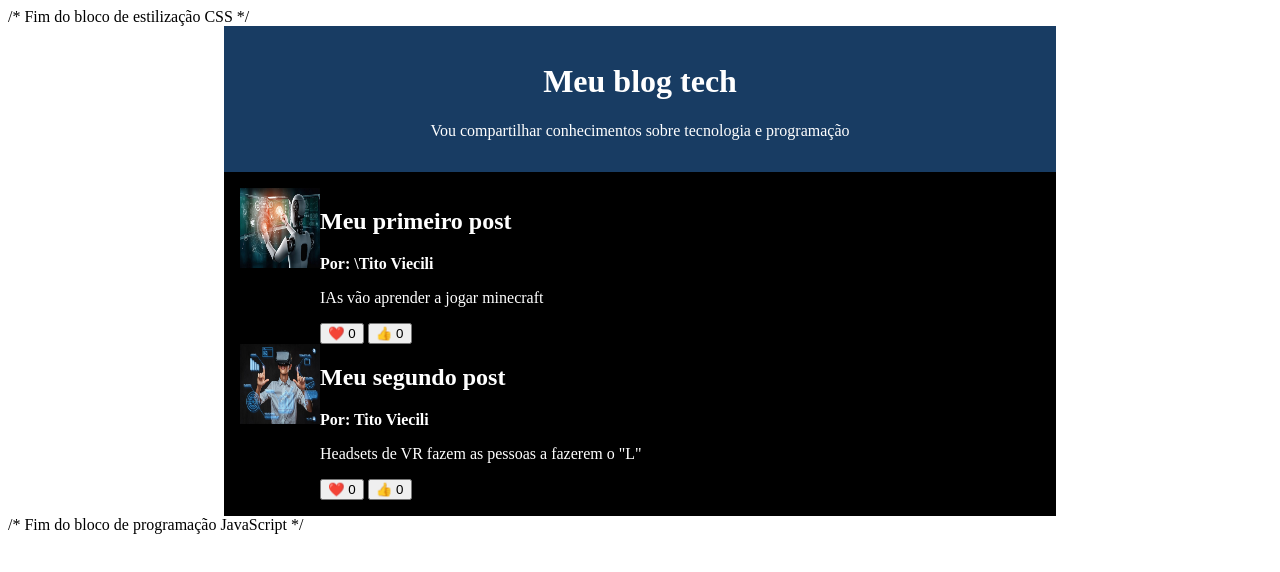
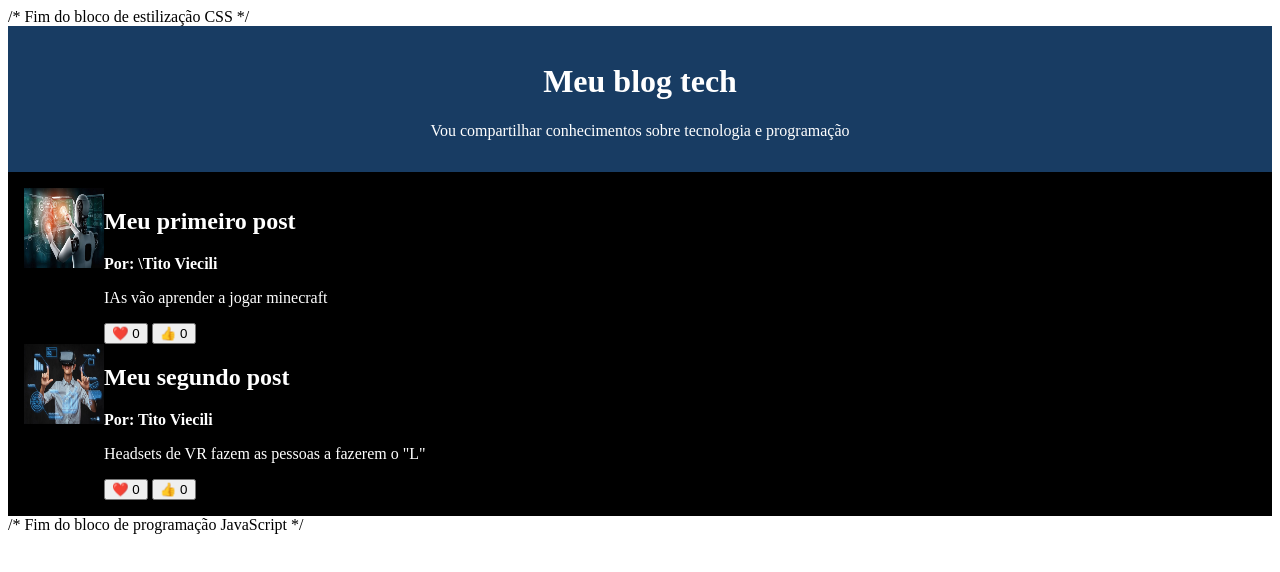
Before and after one commit to Tizz-code/meublogggggggg, a plain HTML site: page index.html in a window 1280 px wide. Drawn offline with Linux system fonts and the light colour scheme.

Commit message:
Update index.html

```diff
--- a/index.html
+++ b/index.html
@@ -14,7 +14,7 @@
             background-color: #183C63; /* Define a cor de fundo azul */
             color: #FFFFFF;            /* Define a cor do texto como branco */
             text-align: center;        /* Alinha o texto no centro */
-            max-width: 800px;          /* Define a largura máxima de 800 pixels */
+            max-width: 4000px;          /* Define a largura máxima de 800 pixels */
             margin: 0 auto;            /* Centraliza o cabeçalho horizontalmente na tela */
             padding: 16px;             /* Adiciona espaçamento interno de 16 pixels */
         }
@@ -24,7 +24,7 @@
         main {
             background-color: #000000; /* Define a cor de fundo branca */
             color: #FFFFFF;            /* Define a cor do texto como azul */
-            max-width: 800px;          /* Define a largura máxima de 800 pixels */
+            max-width: 4000px;          /* Define a largura máxima de 800 pixels */
             margin: 0 auto;            /* Centraliza o conteúdo principal horizontalmente */
             padding: 16px;             /* Adiciona espaçamento interno de 16 pixels */
         }
```
